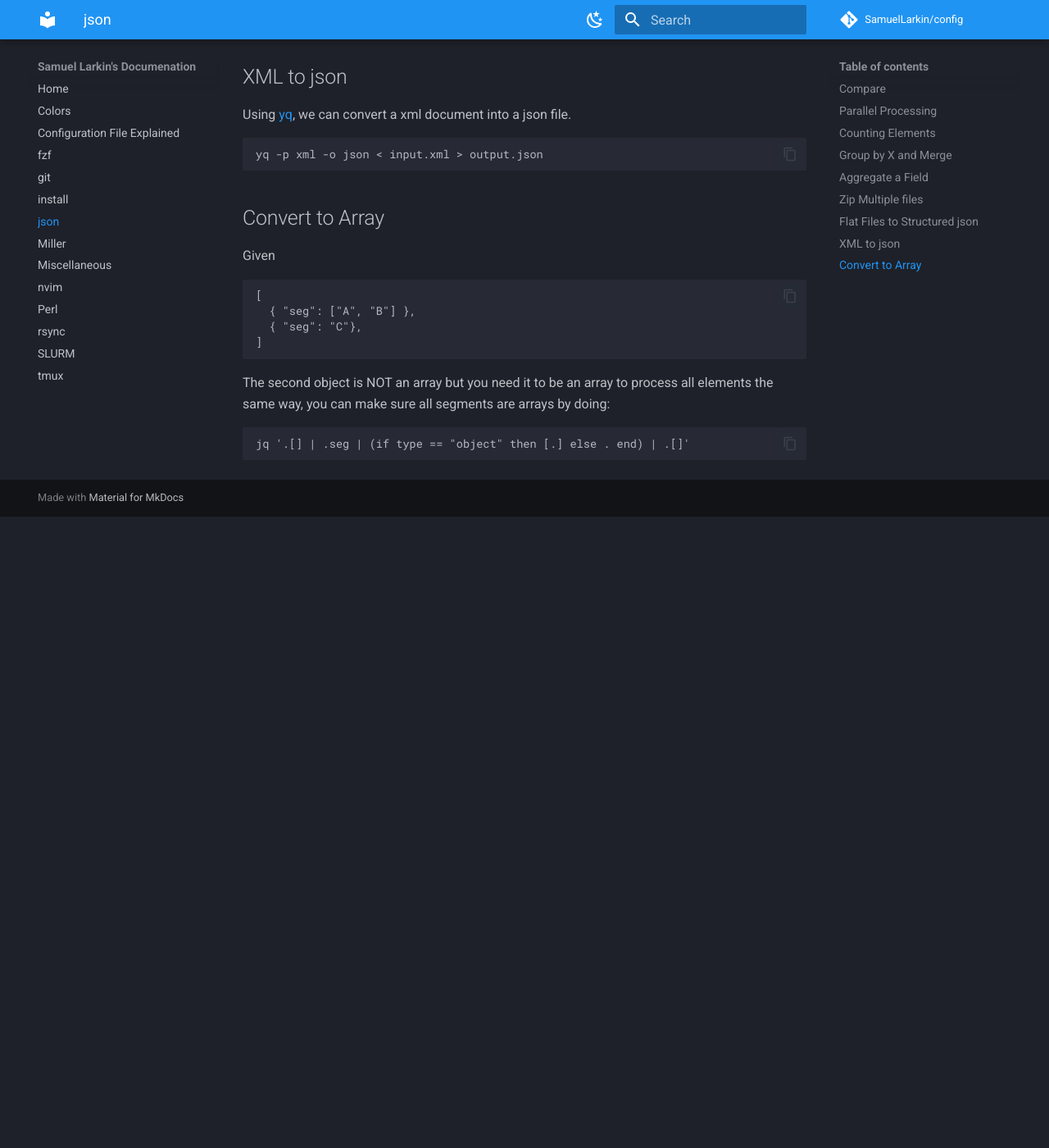
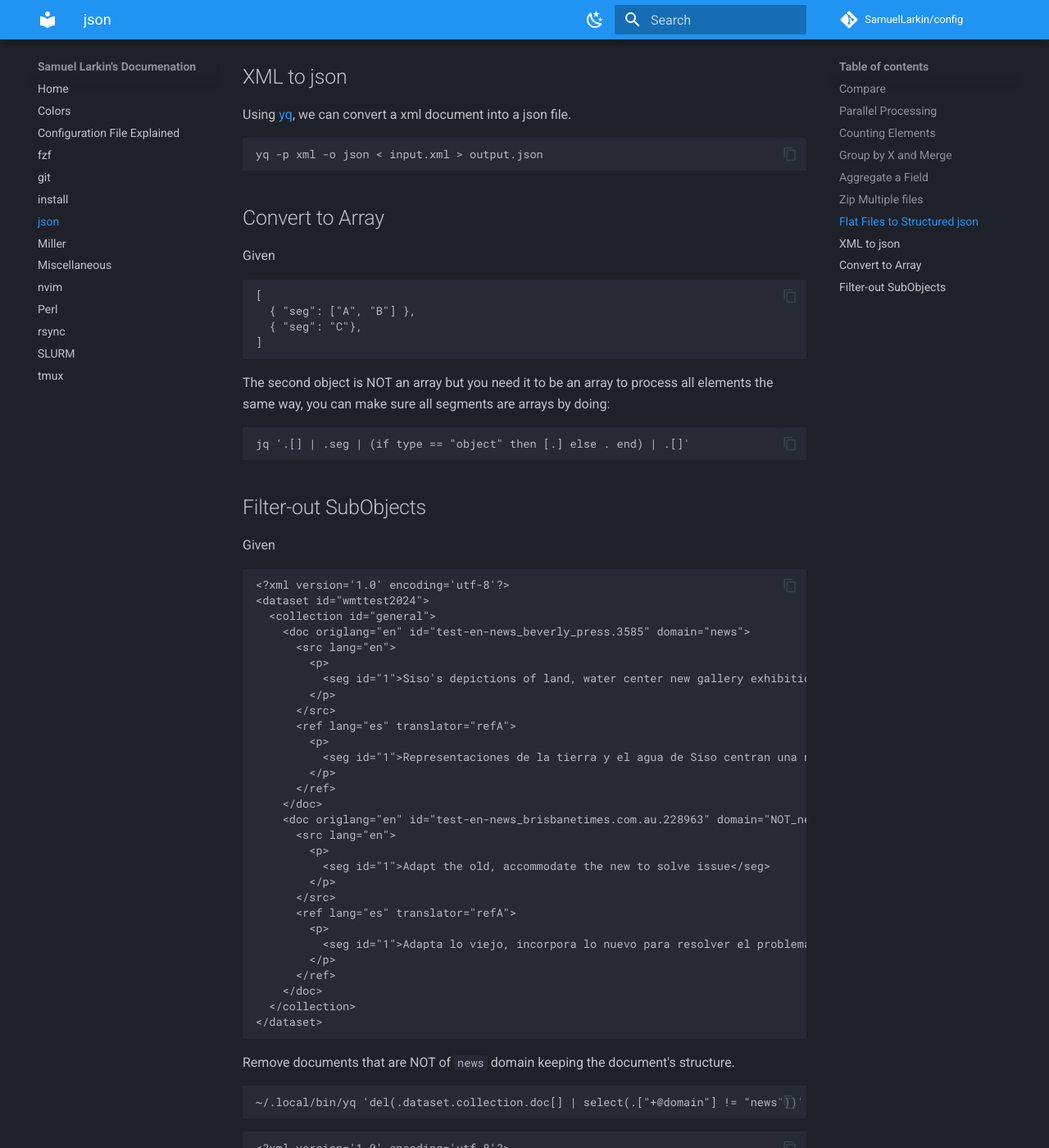
Before and after one commit to SamuelLarkin/config, an MkDocs documentation site: the page built from docs/json.md, in a window 1280 px wide and 1400 px high, scrolled down 4097 px. Shown: the whole window at 82% size. Built offline with MkDocs 1.6.1 and Material for MkDocs 9.7.7, drawn with Linux system fonts in a browser that asks for light colours; comment, search, counter and statistics services are not loaded; the version menu is left out; before the commit the page ends 4727 px from its top, so only the background shows below that; some of the changed text lies outside the part shown.

Commit message:
doc(json): remove documents that are NOT of `news` domain keeping the document's structure

````diff
--- a/docs/json.md
+++ b/docs/json.md
@@ -45,7 +45,6 @@
 > output.gz
 ```
 
-
 ## Counting Elements
 
 Count the number of entries/sentence pairs that have the `.unparsable` key.
@@ -54,7 +53,6 @@
 pv Huge.jsonl \
 | jq --null-input '[ inputs | select(.unparsable)] | reduce .[] as $item (0; . + 1)'
 ```
-
 
 ## Group by X and Merge
 
@@ -70,8 +68,6 @@
 | less
 ```
 
-
-
 ## Aggregate a Field
 
 Given a list of objects where some of them have the same `id` but with a field with different values, aggregate that field for each object.
@@ -82,6 +78,7 @@
 ```sh
 echo -e '{"id":1, "b":[{"c":1}]}{"id":1, "b":[{"c":2}]}'
 ```
+
 ```
 {
   "id": 1,
@@ -106,12 +103,11 @@
   * take the first element and aggregate all of the `b` in a list
   * return that first element that has been augmented with a list of `b`
 
-
-
 ```sh
 echo -e '{"id":1, "b":[{"c":1}]}{"id":1, "b":[{"c":2}]}' \
 | jq --slurp 'group_by(.id) | .[] | (.[0].b=([.[].b]|flatten)) | .[0]'
 ```
+
 ```
 {
   "id": 1,
@@ -140,30 +136,33 @@
     '[., $src, $ref] | transpose | map(add) | .[]'
 ```
 
-
 ## Flat Files to Structured json
 
 When you have multiple flat files that you want to combine into a structured json.
 
 *lingua_eng_spa/Tilde-worldbank-1-eng-spa.spa.gz*
+
 ```
 SPA     0.9998978843092705
 SPA     0.9991979235059277
 ```
 
 *lingua_all_languages/Tilde-worldbank-1-eng-spa.spa.gz*
+
 ```
 SPA     0.9999975457963204
 SPA     0.9847735076254288
 ```
 
 *Tilde-worldbank-1-eng-spa.spa.gz*
+
 ```
 "Igualmente, hacemos notar la importancia de abordar el problema del hambre y la malnutrición”.
 "La vida es muy difícil.
 ```
 
 *Tilde-worldbank-1-eng-spa.eng.gz*
+
 ```
 " We also note the importance of addressing hunger and malnutrition.”
 "[Life] is extremely difficult.
@@ -207,7 +206,6 @@
 }
 ```
 
-
 ## XML to json
 
 Using [yq](https://github.com/mikefarah/yq/), we can convert a xml document into a json file.
@@ -232,3 +230,65 @@
 ```sh
 jq '.[] | .seg | (if type == "object" then [.] else . end) | .[]'
 ```
+
+## Filter-out SubObjects
+
+Given
+
+```xml
+<?xml version='1.0' encoding='utf-8'?>
+<dataset id="wmttest2024">
+  <collection id="general">
+    <doc origlang="en" id="test-en-news_beverly_press.3585" domain="news">
+      <src lang="en">
+        <p>
+          <seg id="1">Siso's depictions of land, water center new gallery exhibition</seg>
+        </p>
+      </src>
+      <ref lang="es" translator="refA">
+        <p>
+          <seg id="1">Representaciones de la tierra y el agua de Siso centran una nueva exposición</seg>
+        </p>
+      </ref>
+    </doc>
+    <doc origlang="en" id="test-en-news_brisbanetimes.com.au.228963" domain="NOT_news">
+      <src lang="en">
+        <p>
+          <seg id="1">Adapt the old, accommodate the new to solve issue</seg>
+        </p>
+      </src>
+      <ref lang="es" translator="refA">
+        <p>
+          <seg id="1">Adapta lo viejo, incorpora lo nuevo para resolver el problema</seg>
+        </p>
+      </ref>
+    </doc>
+  </collection>
+</dataset>
+```
+
+Remove documents that are NOT of `news` domain keeping the document's structure.
+
+```sh
+~/.local/bin/yq 'del(.dataset.collection.doc[] | select(.["+@domain"] != "news"))' wmttest2024.en-es.xml
+```
+
+```xml
+<?xml version='1.0' encoding='utf-8'?>
+<dataset id="wmttest2024">
+  <collection id="general">
+    <doc origlang="en" id="test-en-news_beverly_press.3585" domain="news">
+      <src lang="en">
+        <p>
+          <seg id="1">Siso's depictions of land, water center new gallery exhibition</seg>
+        </p>
+      </src>
+      <ref lang="es" translator="refA">
+        <p>
+          <seg id="1">Representaciones de la tierra y el agua de Siso centran una nueva exposición</seg>
+        </p>
+      </ref>
+    </doc>
+  </collection>
+</dataset>
+```
````
